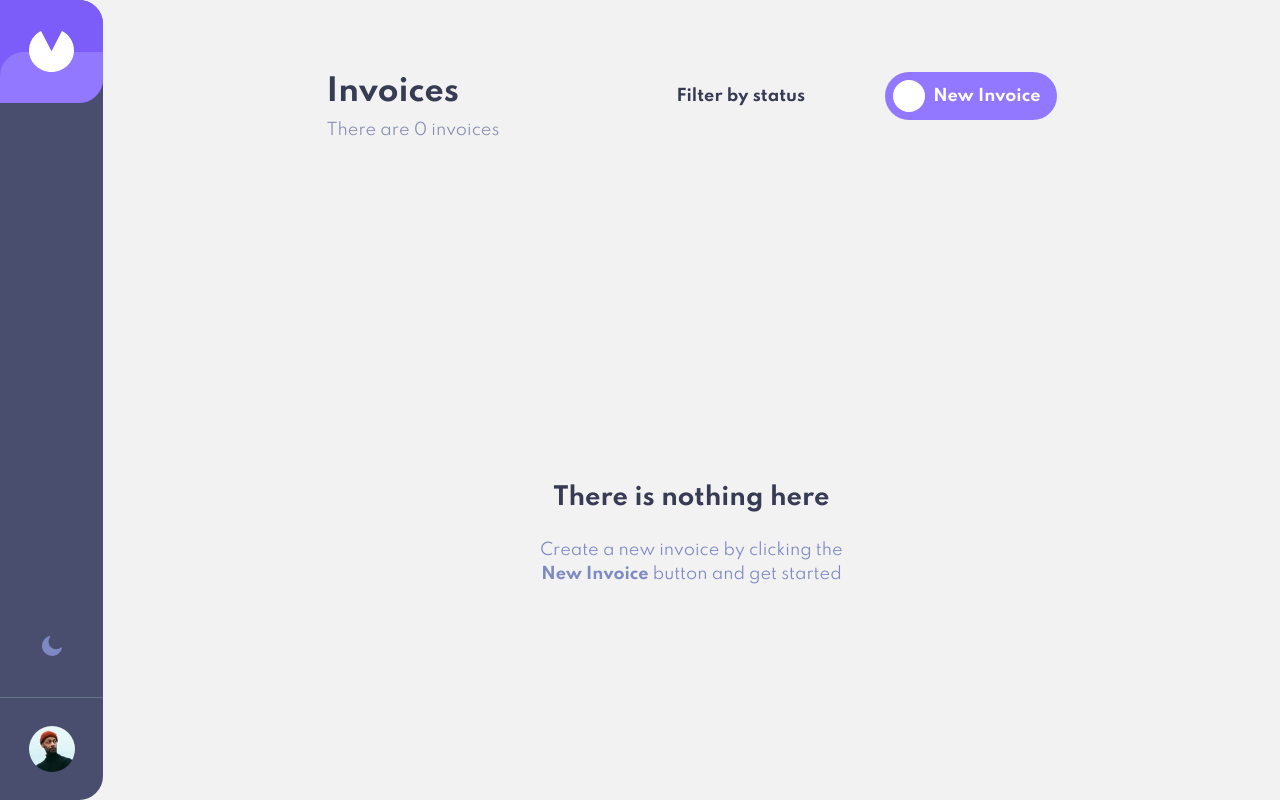
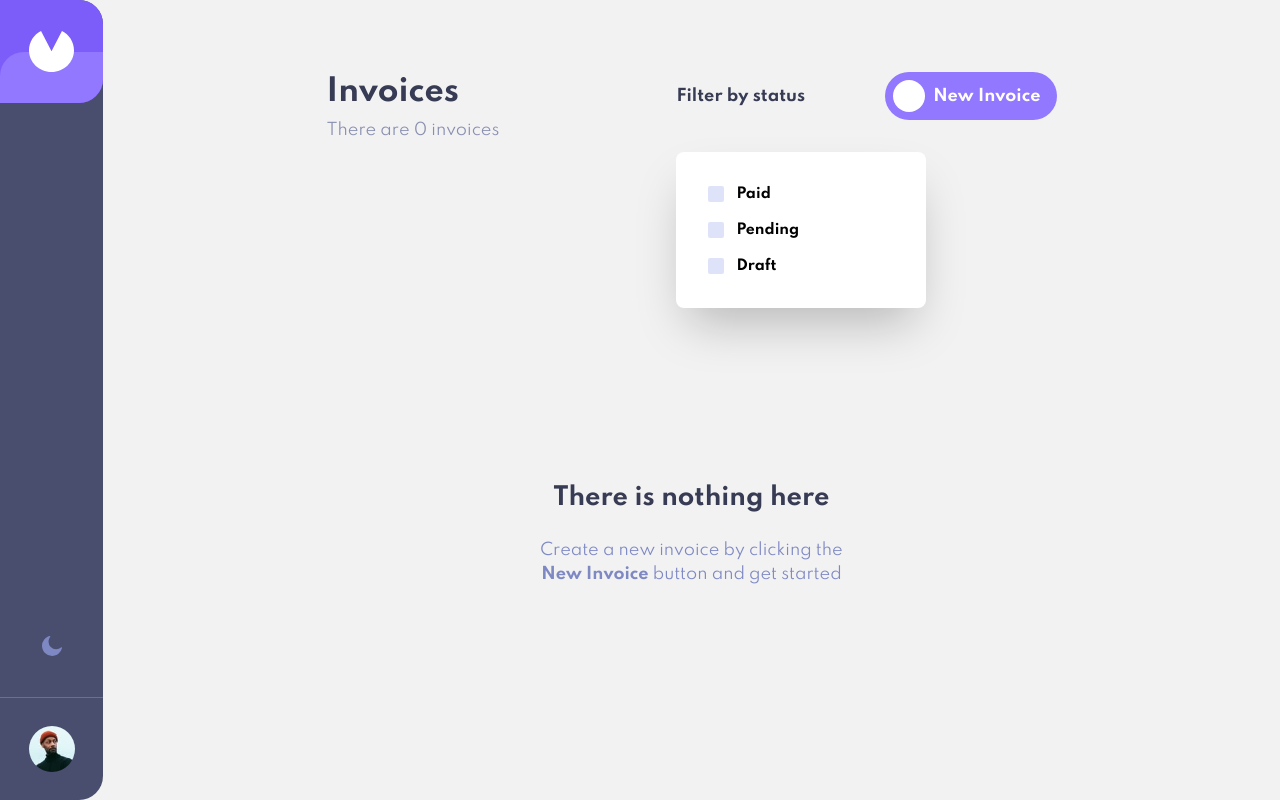
Before and after one commit to nemanjap16/invoice-app-vue, a Vue app: page / in a window 1280 px wide. Both pictures are taken after a click on the button "Filter by status". Built offline with nearby package versions, Linux system fonts and the light colour scheme; some icons are missing.

Commit message:
created filter component & functionality

```diff
--- a/src/components/TheInvoices.vue
+++ b/src/components/TheInvoices.vue
@@ -18,7 +18,58 @@
           {{ store.invoices.length }} invoices
         </p>
       </div>
-      <div class="flex items-center gap-4 md:gap-16">
+      <div class="relative flex items-center gap-4 md:gap-16">
+        <!-- filter card -->
+        <div
+          v-if="store.filterOpen"
+          class="absolute top-20 right-0 flex w-[250px] flex-col gap-4 rounded-lg bg-white py-8 px-8 shadow-2xl dark:bg-nav-dark lg:left-0"
+        >
+          <label
+            for="paid"
+            class="flex w-max cursor-pointer items-center gap-3 text-sm font-bold dark:text-white"
+            aria-label="Check paid invoices"
+            @click="handleCheckbox"
+          >
+            <input
+              class="checkbox custom-checkbox dark:bg-body-color-dark dark:checked:bg-purple-base"
+              type="checkbox"
+              name="paid"
+              id="paid"
+              value="paid"
+            />
+            Paid
+          </label>
+          <label
+            for="pending"
+            class="flex w-max cursor-pointer items-center gap-3 text-sm font-bold dark:text-white"
+            aria-label="Check pending invoices"
+            @click="handleCheckbox"
+          >
+            <input
+              class="checkbox custom-checkbox dark:bg-body-color-dark dark:checked:bg-purple-base"
+              type="checkbox"
+              name="pending"
+              id="pending"
+              value="pending"
+            />
+            Pending
+          </label>
+          <label
+            for="draft"
+            class="flex w-max cursor-pointer items-center gap-3 text-sm font-bold dark:text-white"
+            aria-label="Check draft invoices"
+            @click="handleCheckbox"
+          >
+            <input
+              class="checkbox custom-checkbox dark:bg-body-color-dark dark:checked:bg-purple-base"
+              type="checkbox"
+              name="draft"
+              id="draft"
+              value="draft"
+            />
+            Draft
+          </label>
+        </div>
         <button
           class="flex items-center gap-2 md:gap-4"
           aria-label="Filter invoices"
@@ -47,7 +98,10 @@
         </button>
       </div>
     </div>
-    <div v-for="invoice in store.invoices" v-if="store.invoices.length > 0">
+    <div
+      v-for="invoice in store.filteredInvoices"
+      v-if="store.invoices.length > 0"
+    >
       <InvoiceData :invoice="invoice" :key="invoice.id" />
     </div>
     <div
@@ -78,9 +132,8 @@ import IconEmpty from "./icons/IconEmpty.vue";
 import IconPlus from "./icons/IconPlus.vue";
 import InvoiceData from "./InvoiceData.vue";
 
-const store = useInvoiceStore();
+let store = useInvoiceStore();
 const arrow = ref();
-console.log(store.filterOpen);
 
 const filter = (e) => {
   if (store.filterOpen) {
@@ -91,4 +144,14 @@ const filter = (e) => {
     store.toggleFilter();
   }
 };
+
+const handleCheckbox = () => {
+  let checked = document.querySelectorAll(".checkbox:checked");
+  let checkedCheckboxes = Array.from(checked).map((checkbox) => checkbox.value);
+  if (checkedCheckboxes.length > 0) {
+    store.setFilter(checkedCheckboxes);
+  } else {
+    store.setFilteredInvoices();
+  }
+};
 </script>
--- a/src/stores/invoice.js
+++ b/src/stores/invoice.js
@@ -3,6 +3,7 @@ import { defineStore } from "pinia";
 export const useInvoiceStore = defineStore("invoice", {
   state: () => ({
     invoices: [],
+    filteredInvoices: [],
     formOpen: false,
     filterOpen: false,
     isLoading: false,
@@ -15,6 +16,9 @@ export const useInvoiceStore = defineStore("invoice", {
       this.invoices = data;
       this.isLoading = false;
     },
+    async getFilteredInvoices() {
+      this.filteredInvoices = this.invoices;
+    },
   },
   actions: {
     toggleForm() {
@@ -23,5 +27,16 @@ export const useInvoiceStore = defineStore("invoice", {
     toggleFilter() {
       this.filterOpen = !this.filterOpen;
     },
+    // set filter
+    setFilter(checkedCheckboxes) {
+      let state = this.invoices.filter((invoice) =>
+        checkedCheckboxes.includes(invoice.status)
+      );
+      this.filteredInvoices = [...state];
+    },
+    // set initial state
+    setFilteredInvoices() {
+      this.filteredInvoices = this.invoices;
+    },
   },
 });
--- a/tailwind.config.js
+++ b/tailwind.config.js
@@ -1,3 +1,4 @@
+const plugin = require("tailwindcss/plugin");
 /** @type {import('tailwindcss').Config} */
 module.exports = {
   content: ["./index.html", "./src/**/*.{vue,js,ts,jsx,tsx}"],
@@ -49,5 +50,38 @@ module.exports = {
       },
     },
   },
-  plugins: [],
+  plugins: [
+    plugin(function ({ addBase, addComponents, addUtilities, theme }) {
+      addBase({});
+      addComponents({
+        ".custom-checkbox": {
+          position: "relative",
+          appearance: "none",
+          backgroundColor: "#DFE3FA",
+          width: "16px",
+          height: "16px",
+          border: "1px solid transparent",
+          borderRadius: "2px",
+          "&:hover": {
+            border: "1px solid #7C5DFA",
+          },
+          "&:checked": {
+            backgroundColor: "#7C5DFA",
+          },
+          "&::after": {
+            content: `url('./src/assets/icons/icon-check.svg')`,
+            display: "block",
+            position: "absolute",
+            top: "-3px",
+            left: "2px",
+            opacity: "0",
+          },
+          "&:checked::after": {
+            opacity: " 1",
+          },
+        },
+      });
+      addUtilities({});
+    }),
+  ],
 };
```
